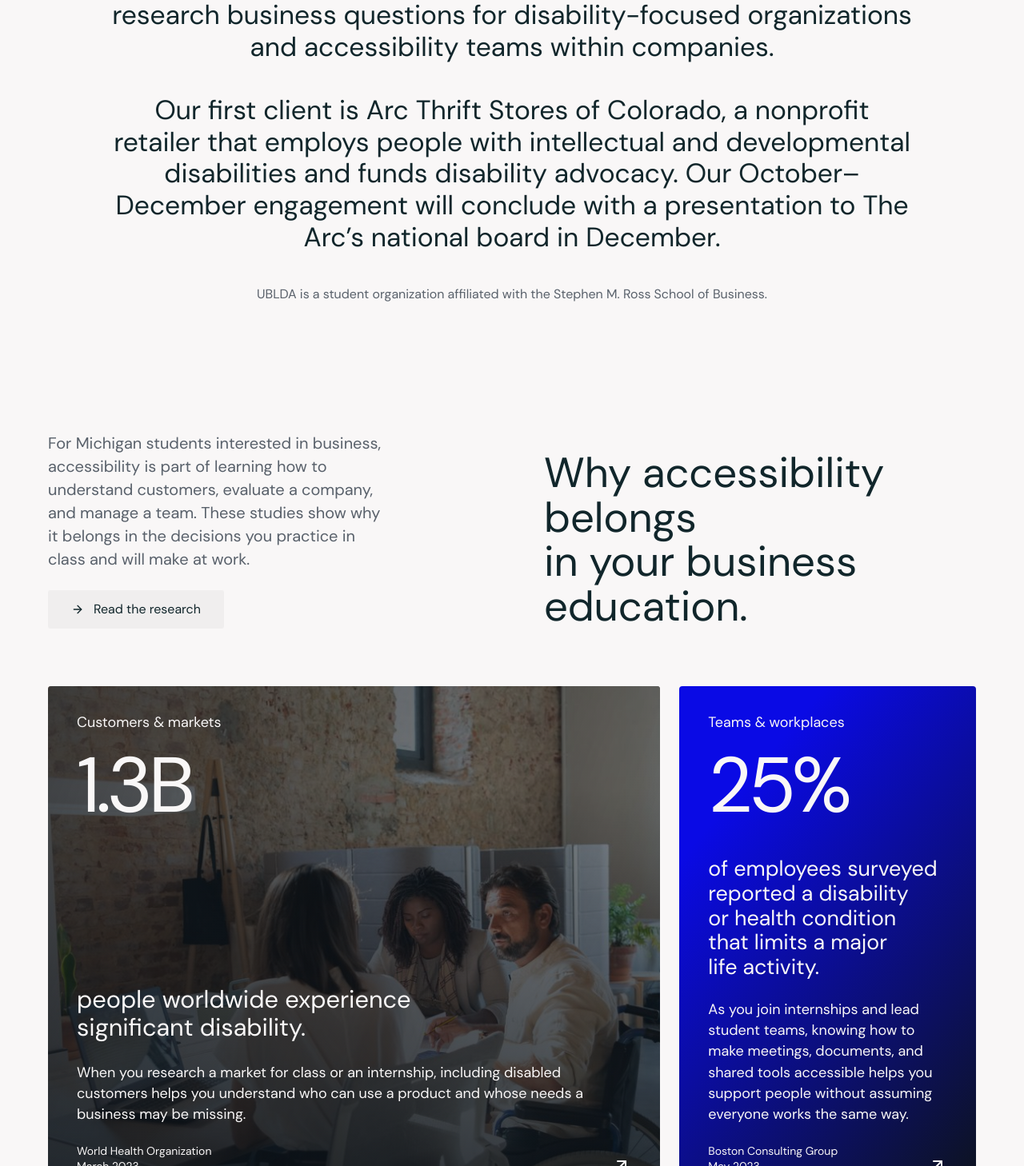
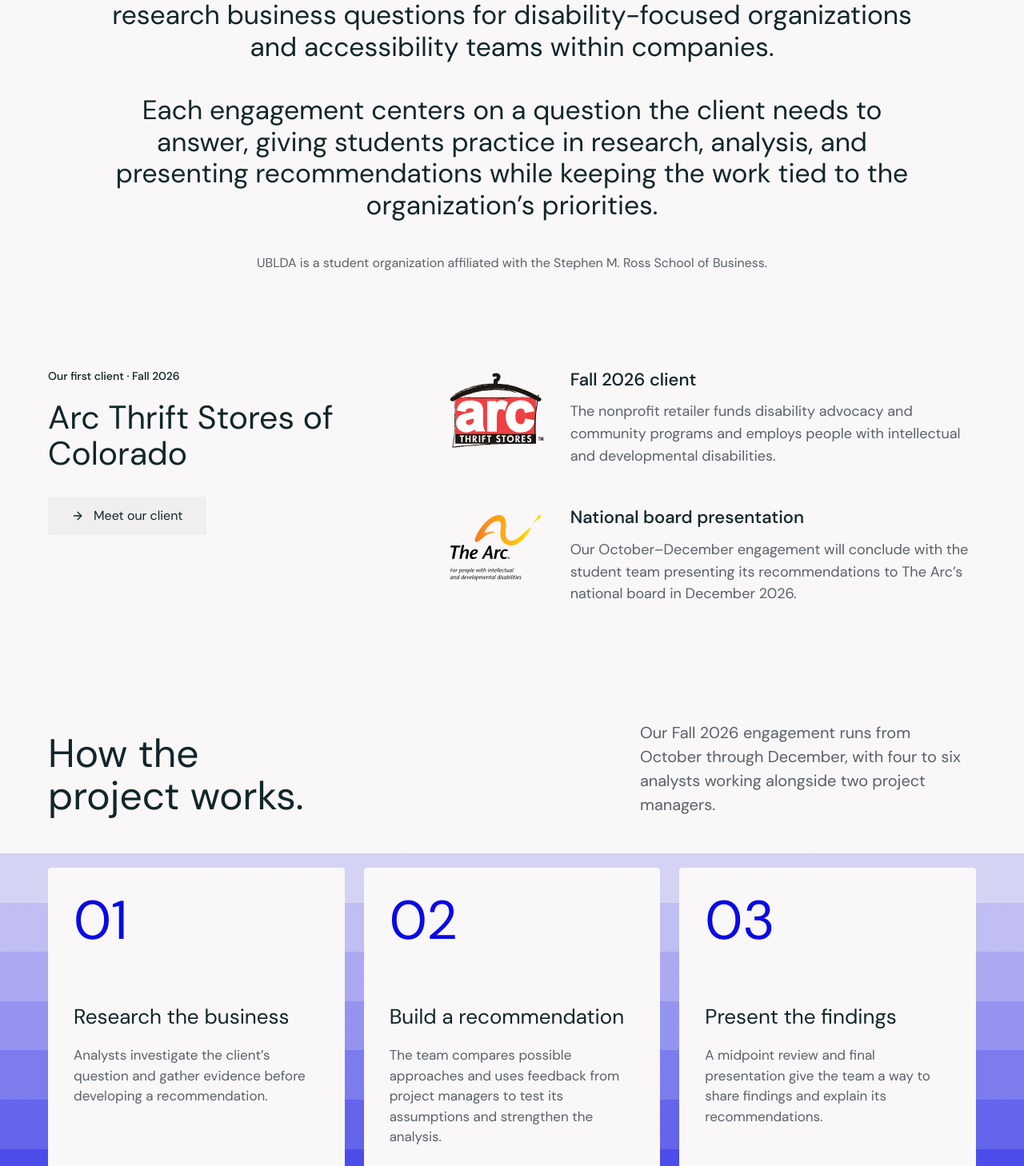
Before and after one commit to sbodine-lab/ublda-website, a React (Vite) app: page /consulting in a window 1280 px wide. Shown: the part 952-2410 px from the top of the page at 80% size. Built offline with nearby package versions, Linux system fonts and the light colour scheme.

Commit message:
Present one consulting story and move research below the program (#165)

```diff
--- a/src/pages/consulting/BusinessCase.tsx
+++ b/src/pages/consulting/BusinessCase.tsx
@@ -15,10 +15,10 @@ export function BusinessCase() {
     <section className="st-wrap st-business-case" aria-labelledby="business-case-heading">
       <div className="st-business-case-heading" data-enter>
         <div className="st-business-case-intro">
-          <p>For Michigan students interested in business, accessibility is part of learning how to understand customers, evaluate a company, and manage a team. These studies show why it belongs in the decisions you practice in class and will make at work.</p>
+          <p>Accessibility affects how people use products, contribute at work, and stay with an organization. These studies offer context for understanding those experiences and considering them in business decisions.</p>
           <Button to="/consulting/insights">Read the research</Button>
         </div>
-        <h2 id="business-case-heading">Why accessibility belongs<br />in your business education.</h2>
+        <h2 id="business-case-heading">Accessibility<br />in business.</h2>
       </div>
       <div className="st-evidence-grid">
         {CARDS.map(({ id, theme, image }) => {
@@ -44,7 +44,7 @@ export function BusinessCase() {
               </div>
               <div className="st-evidence-copy">
                 <p className="st-evidence-metric">{item.metricLabel}.</p>
-                <p className="st-evidence-relevance">{item.studentRelevance}</p>
+                <p className="st-evidence-relevance">{item.takeaway}</p>
                 <span className="st-evidence-source">
                   <span>{item.source}<br />{item.date}</span>
                   <ArrowUpRight size={24} aria-hidden="true" />
--- a/src/pages/consulting/StudioPages.tsx
+++ b/src/pages/consulting/StudioPages.tsx
@@ -181,7 +181,6 @@ export function StudioHome() {
           </h1>
           <div className="st-actions" data-enter style={enterDelay(600)}>
             <Button to="/consulting/work">Meet our first client</Button>
-            <ApplicationButton solid />
           </div>
         </div>
       </section>
@@ -195,16 +194,49 @@ export function StudioHome() {
             teams within companies.
           </p>
           <p>
-            Our first client is Arc Thrift Stores of Colorado, a nonprofit
-            retailer that employs people with intellectual and developmental
-            disabilities and funds disability advocacy. Our October–December
-            engagement will conclude with a presentation to The Arc’s national
-            board in December.
+            Each engagement centers on a question the client needs to answer,
+            giving students practice in research, analysis, and presenting
+            recommendations while keeping the work tied to the organization’s
+            priorities.
           </p>
           <p className="st-campus-affiliation">{PARTNER_STATEMENT}</p>
         </div>
       </section>
-      <BusinessCase />
+      <section
+        className="st-wrap st-client-feature"
+        aria-labelledby="client-heading"
+        data-enter
+      >
+        <div className="st-client-copy">
+          <p className="st-eyebrow">Our first client · Fall 2026</p>
+          <h2 id="client-heading">Arc Thrift Stores of Colorado</h2>
+          <Button to="/consulting/work">Meet our client</Button>
+        </div>
+        <div className="st-client-details">
+          <div className="st-client-detail">
+            <BrandLogo src="/partners-arc-thrift.png" alt="Arc Thrift Stores" />
+            <div>
+              <h3>Fall 2026 client</h3>
+              <p>
+                The nonprofit retailer funds disability advocacy and community
+                programs and employs people with intellectual and developmental
+                disabilities.
+              </p>
+            </div>
+          </div>
+          <div className="st-client-detail">
+            <BrandLogo src="/client-the-arc.svg" alt="The Arc" />
+            <div>
+              <h3>National board presentation</h3>
+              <p>
+                Our October–December engagement will conclude with the student
+                team presenting its recommendations to The Arc’s national board
+                in December 2026.
+              </p>
+            </div>
+          </div>
+        </div>
+      </section>
       <section className="st-experience">
         <div className="st-wrap">
           <div className="st-section-top" data-enter>
@@ -254,42 +286,10 @@ export function StudioHome() {
         </div>
       </section>
       <section className="st-wrap st-section" data-enter>
-        <h2 className="st-section-heading">How we could<br />help your organization.</h2>
+        <h2 className="st-section-heading">The questions<br />we could take on.</h2>
         <ServiceCards />
-      </section>
-      <Callout join />
-      <section
-        className="st-wrap st-client-feature"
-        aria-labelledby="client-heading"
-        data-enter
-      >
-        <div className="st-client-copy">
-          <h2 id="client-heading">Arc Thrift Stores of Colorado</h2>
-          <Button to="/consulting/work">Meet our client</Button>
-        </div>
-        <div className="st-client-details">
-          <div className="st-client-detail">
-            <BrandLogo src="/partners-arc-thrift.png" alt="Arc Thrift Stores" />
-            <div>
-              <h3>Fall 2026 client</h3>
-              <p>
-                The nonprofit retailer funds disability advocacy and community
-                programs and employs people with intellectual and developmental
-                disabilities.
-              </p>
-            </div>
-          </div>
-          <div className="st-client-detail">
-            <BrandLogo src="/client-the-arc.svg" alt="The Arc" />
-            <div>
-              <h3>National board presentation</h3>
-              <p>
-                The Fall 2026 engagement concludes with our student team
-                presenting its recommendations to The Arc’s national board
-                in December.
-              </p>
-            </div>
-          </div>
+        <div className="st-service-inquiry">
+          <Button to="/consulting/contact">Discuss a project</Button>
         </div>
       </section>
       <section className="st-team-section">
@@ -301,6 +301,8 @@ export function StudioHome() {
           <People />
         </div>
       </section>
+      <BusinessCase />
+      <Callout join />
     </Studio>
   );
 }
@@ -559,11 +561,10 @@ export function StudioInsights() {
         }
       >
         <p>
-          For Michigan students preparing for careers in business, these studies
-          connect accessibility with customer research, hiring, team management,
-          and company performance. Each article suggests ways to apply that
-          thinking in coursework or student leadership, explains its relevance
-          to employers, and links to the original research with its limitations.
+          These studies examine how disability and accessibility relate to
+          customers, employment, and company performance. Each article connects
+          the findings to decisions organizations make and questions students
+          can explore, with links to the original research and its limitations.
         </p>
       </Intro>
       <section className="st-wrap st-section">
--- a/src/pages/consulting/reference.css
+++ b/src/pages/consulting/reference.css
@@ -10,6 +10,14 @@
 .st .st-button--solid:hover { background: var(--st-dark); border-color: var(--st-dark) !important; }
 .st-positioning { padding-block: 112px 120px; }
 .st-statement { line-height: 1.18; }
+.st-positioning + .st-client-feature { margin-top: 0; margin-bottom: 80px; }
+.st-service-inquiry { margin-top: 32px; }
+.st-team-section + .st-business-case { padding-top: 120px; }
+.st-business-case + .st-callout { margin-top: 0; }
+@media (max-width: 767px) {
+  .st-positioning + .st-client-feature { margin-bottom: 48px; }
+  .st-team-section + .st-business-case { padding-top: 64px; }
+}
 .st-experience { position: relative; margin: 0; padding-block: 64px 100px; color: var(--st-ink); background: var(--st-paper); isolation: isolate; }
 .st-experience::before {
   content: ""; position: absolute; inset: 230px 0 0; z-index: -1;
```
Also changed, not shown: 3 other files (tests, documents, lock files or other folders).
